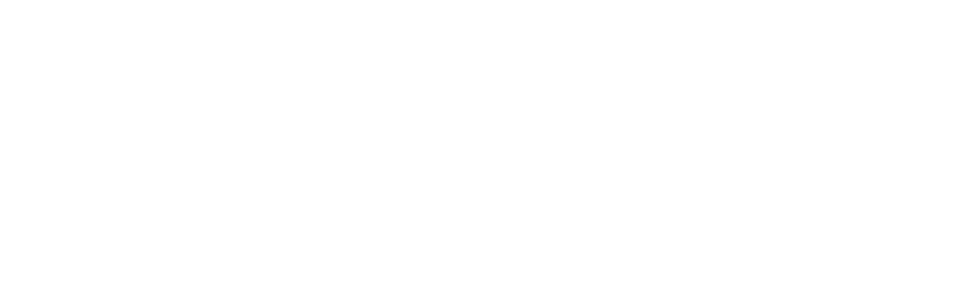
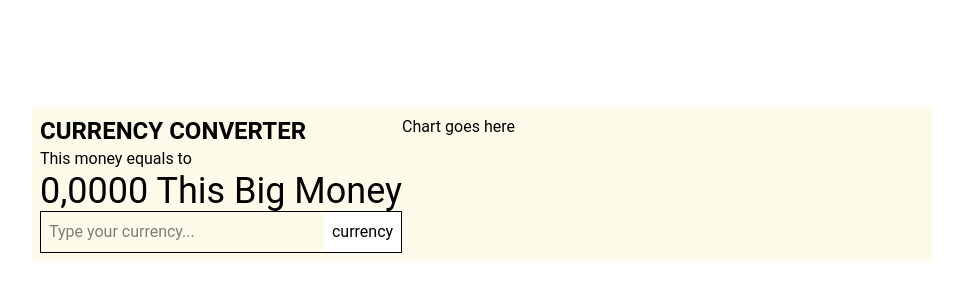
Before and after one commit to Zer0-Gravity/mini-react-project, a React (Vite) app in the folder currency-exchange-app/: page / in a window 1280 px wide. Shown: the part 216-516 px from the top of the page, without its empty margins (158-1121 px from the left). Built offline with nearby package versions, Linux system fonts and the light colour scheme.

Commit message:
Add : Non styled UI structure for currency converter

```diff
--- a/currency-exchange-app/src/App.tsx
+++ b/currency-exchange-app/src/App.tsx
@@ -1,5 +1,7 @@
+import CurrencyApp from "./Component/CurrencyApp";
+
 function App() {
-    return <></>;
+    return <CurrencyApp />;
 }
 
 export default App;
--- /dev/null
+++ b/currency-exchange-app/src/Component/CurrencyApp.tsx
@@ -0,0 +1,60 @@
+import { useState } from "react";
+
+function CurrencyApp() {
+    const [isOpen, setIsOpen] = useState(false);
+    const [currency, setCurrency] = useState("");
+
+    return (
+        <div className="flex w-225 p-2 bg-amber-50 ">
+            <div>
+                <h1 className="text-2xl font-bold">CURRENCY CONVERTER</h1>
+                <div>
+                    <p>This money equals to</p>
+                    <h1 className="text-4xl">0,0000 This Big Money</h1>
+                </div>
+                <div className="flex items-center border">
+                    <input
+                        type="number"
+                        placeholder="Type your currency..."
+                        className="flex-1 outline-none p-2"
+                    />
+                    <div className="bg-white p-2 relative">
+                        <button onClick={() => setIsOpen(!isOpen)}>
+                            {currency || "currency"}
+                        </button>
+                        {isOpen && (
+                            <div className="absolute mt-3">
+                                <input
+                                    type="search"
+                                    placeholder="Search currency"
+                                    className="border p-2 mb-2"
+                                />
+                                <ul
+                                    className="cursor-pointer"
+                                    onClick={() => setIsOpen(false)}
+                                >
+                                    <li>EUR</li>
+                                    <li>EUR</li>
+                                    <li>EUR</li>
+                                    <li>EUR</li>
+                                    <li>EUR</li>
+                                    <li>EUR</li>
+                                    <li>EUR</li>
+                                    <li>EUR</li>
+                                    <li>EUR</li>
+                                    <li>EUR</li>
+
+                                </ul>
+                            </div>
+                        )}
+                    </div>
+                </div>
+            </div>
+            <div>
+                <h1>Chart goes here</h1>
+            </div>
+        </div>
+    );
+}
+
+export default CurrencyApp;
--- a/currency-exchange-app/src/index.css
+++ b/currency-exchange-app/src/index.css
@@ -1 +1,15 @@
 @import "tailwindcss";
+@import url("https://fonts.googleapis.com/css2?family=Fredoka:wght@300..700&family=Roboto:ital,wght@0,100..900;1,100..900&display=swap");
+
+body {
+    font-family: "Roboto", sans-serif;
+    display: grid;
+    height: 100vh;
+    place-items: center;
+
+    input::-webkit-outer-spin-button,
+    input::-webkit-inner-spin-button {
+        -webkit-appearance: none;
+        margin: 0;
+    }
+}
```
